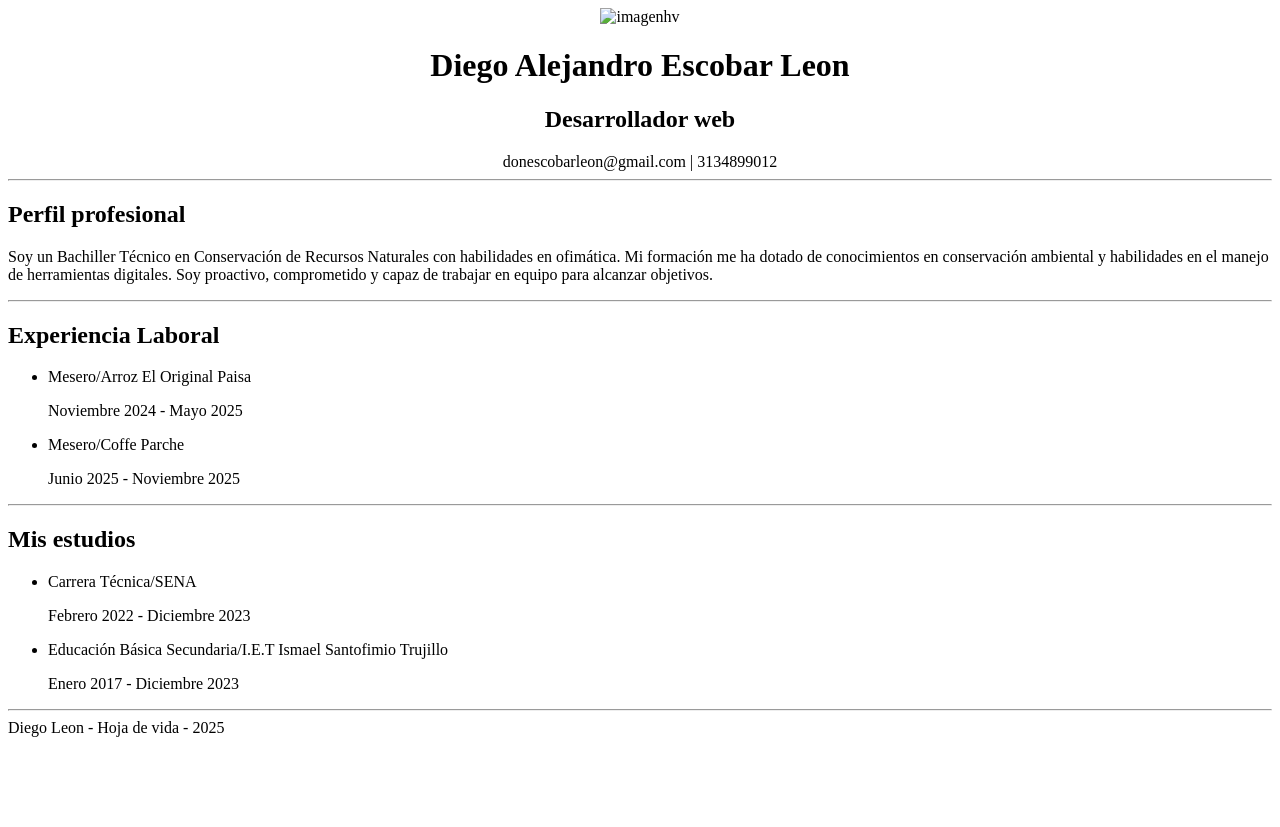
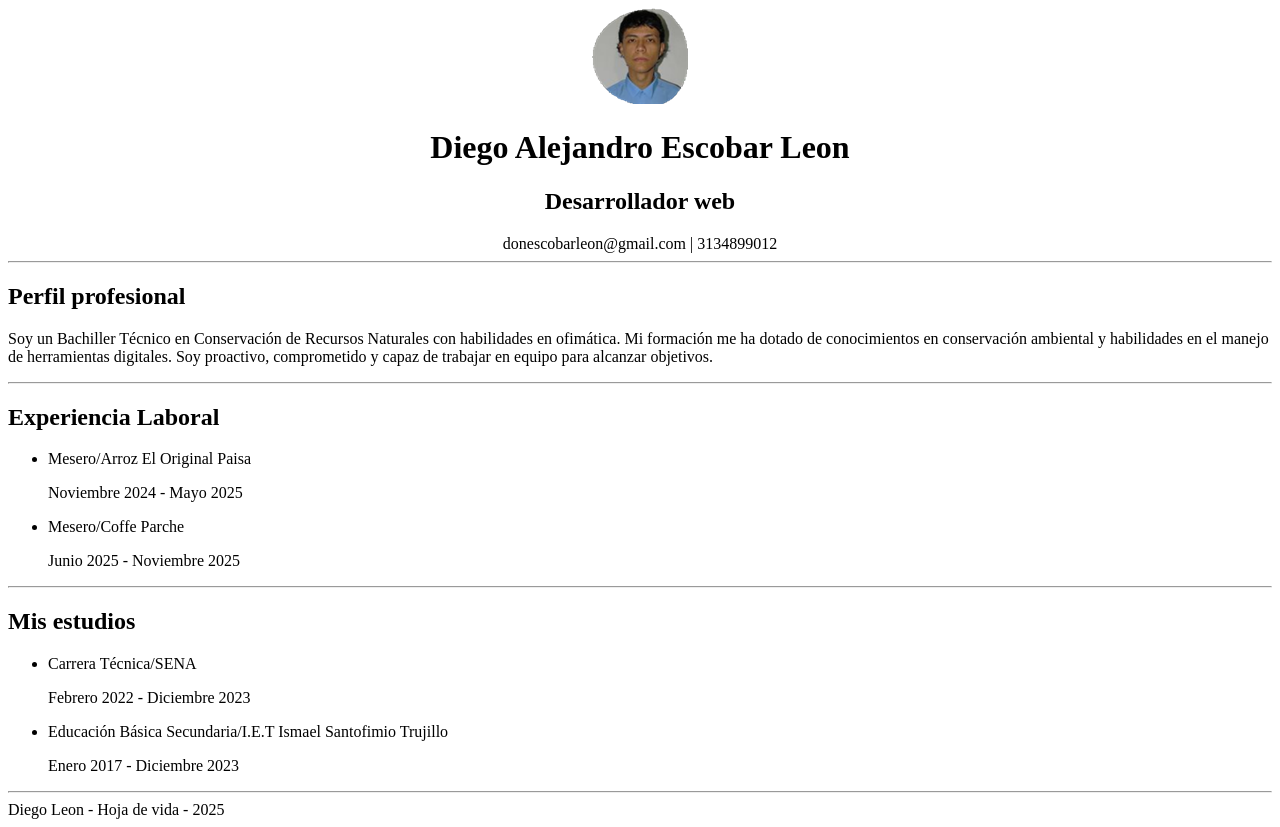
Before and after one commit to donescobarleon-crypto/hv_diego, a plain HTML site: page index.html in a window 1280 px wide. Before the commit the page ends 800 px from the top, so only its background shows below. Drawn offline with Linux system fonts and the light colour scheme; the site is published under a folder, as on GitHub Pages, so addresses that start at the root find nothing.

Commit message:
Update index.html

```diff
--- a/index.html
+++ b/index.html
@@ -10,7 +10,7 @@
         <!-- encabezado -->
         <header class="encabezado">
             <!-- foto perfil -->
-            <img src="/img/Imagen1.png" alt="imagenhv">
+            <img src="./img/Imagen1.png" alt="imagenhv">
             <!-- titulo -->
             <h1>
                 Diego Alejandro Escobar Leon
@@ -88,4 +88,5 @@
 
     </div>
 </body>
+
 </html>
```
